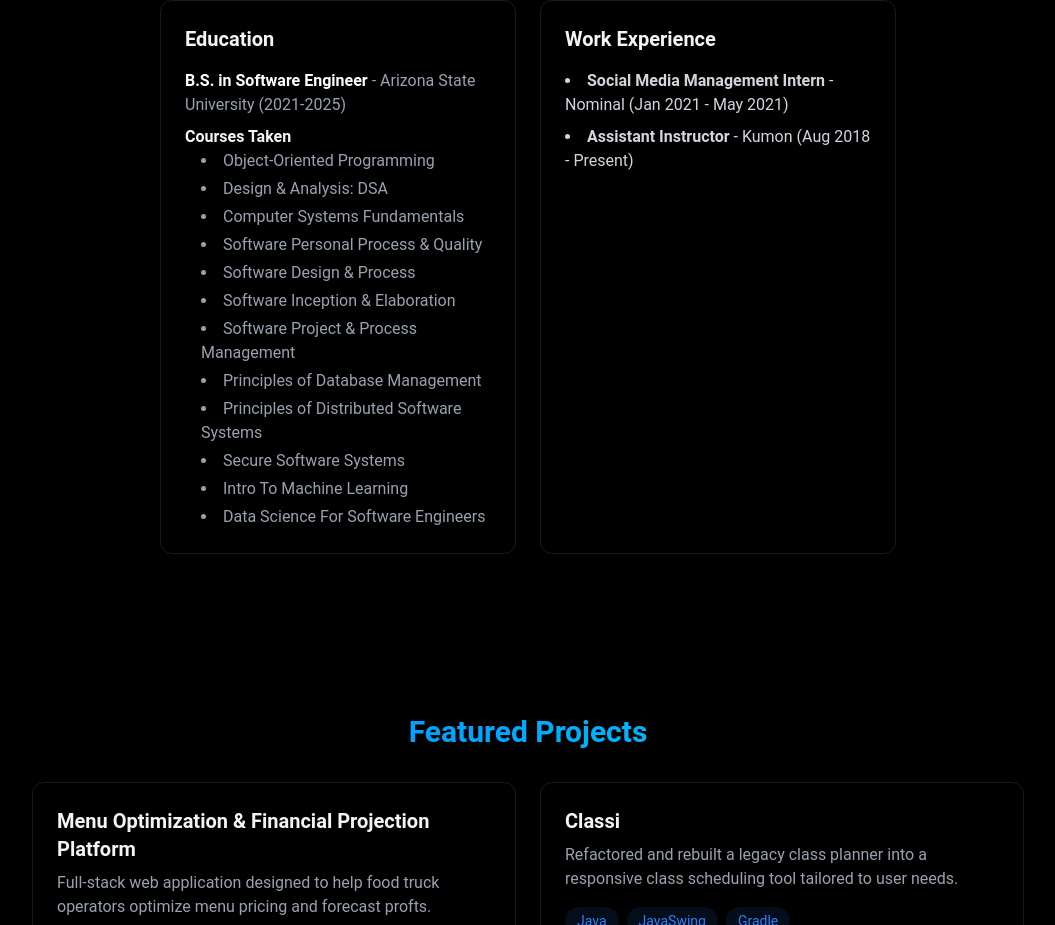
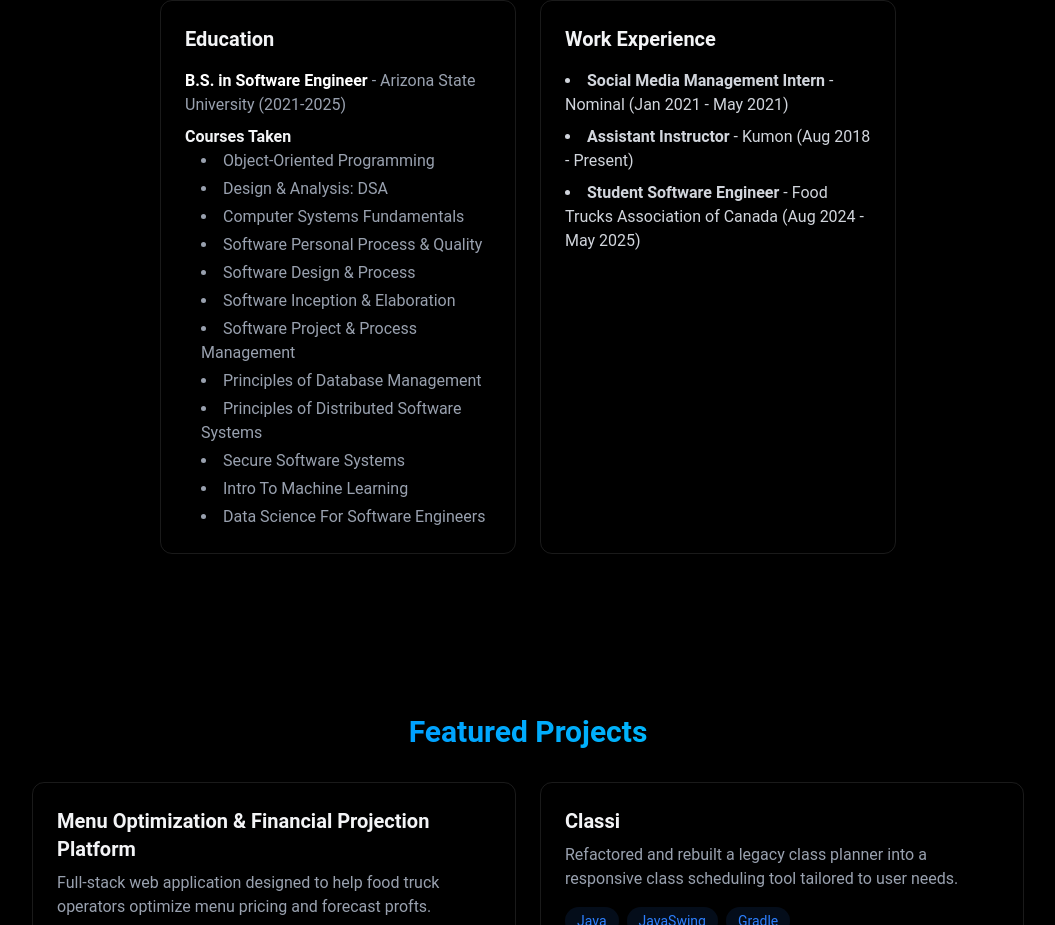
Before and after one commit to JustinKeith05/Justin-s-Website, a React (Vite) app: page / in a window 1280 px wide. Shown: the part 1506-2431 px from the top of the page, without its empty margins (112-1167 px from the left). Built offline with nearby package versions, Linux system fonts and the light colour scheme.

Commit message:
Added work experience

```diff
--- a/src/components/sections/About.jsx
+++ b/src/components/sections/About.jsx
@@ -85,6 +85,9 @@ export const About = () => {
                                 <li>
                                     <strong>Assistant Instructor</strong> - Kumon (Aug 2018 - Present)
                                 </li>
+                                <li>
+                                    <strong>Student Software Engineer</strong> - Food Trucks Association of Canada (Aug 2024 - May 2025)
+                                </li>
                         </ul>
                     </div>
                 </div>
```
